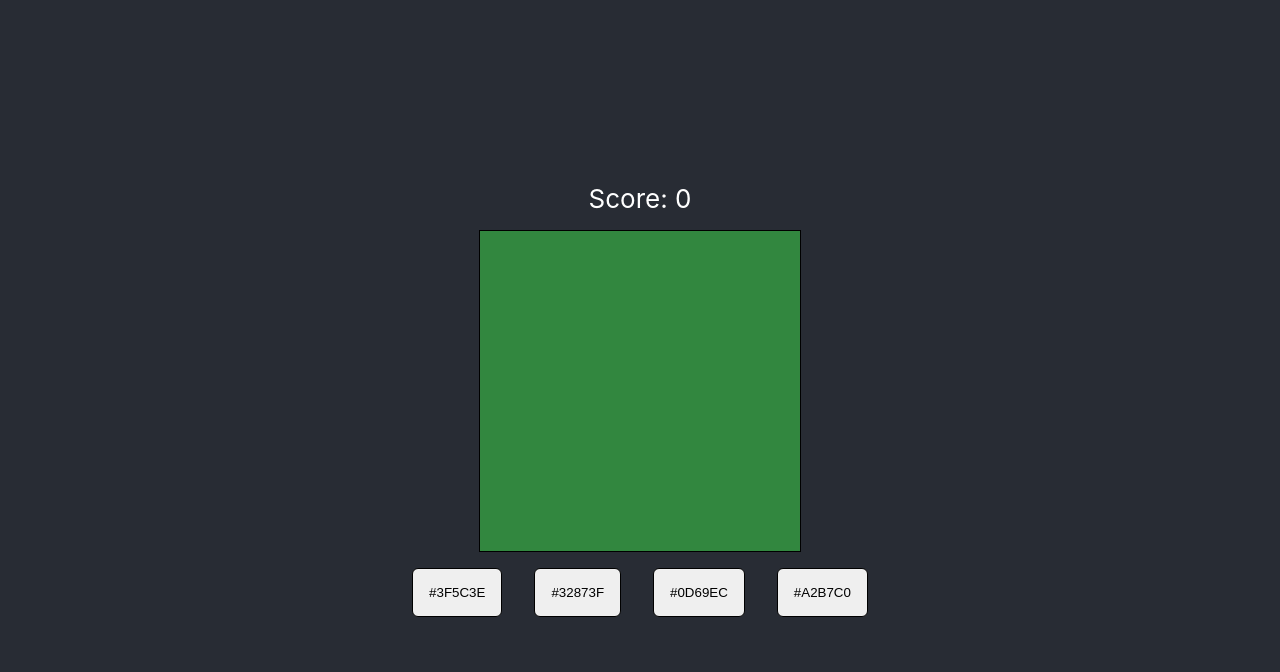
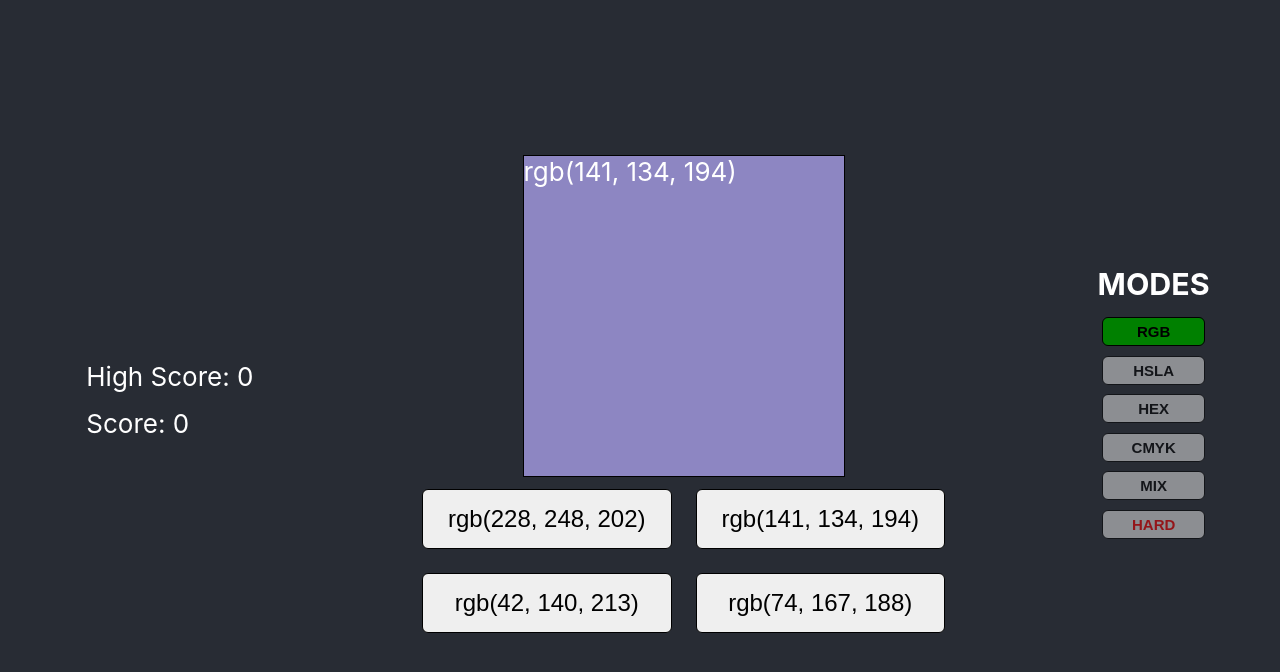
Before and after one commit to Butterski/color-game, a React (Create React App) app: page / in a window 1280 px wide. Shown: the top 672 px of the page. Built offline with nearby package versions, Linux system fonts and the light colour scheme.

Commit message:
new update

```diff
--- a/src/App.css
+++ b/src/App.css
@@ -2,14 +2,11 @@
   background-color: #282c34;
   min-height: 100vh;
   display: flex;
-  flex-direction: column;
+  flex-direction: row;
   align-items: center;
-  justify-content: center;
+  justify-content: space-around;
   font-size: calc(10px + 2vmin);
   color: white;
-}
-.App button{
-  margin: 1rem;
 }
 .score-board{
   margin: 1rem;
@@ -19,11 +16,39 @@
   height: 20rem;
   border: 1px solid black
 }
-button{
-  padding: 1rem;
+.game-container{
+  display: flex;
+  flex-direction: column;
+  align-items: center;
+}
+.game-button{
+  padding: 15px;
+  padding-inline: 25px;
+  margin: .75rem;
   border: 1px solid black;
   border-radius: 0.375rem;
+  font-size: 24px;
 }
-button:hover{
+.game-button:hover{
   background: darkgray;
 }
+.buttons-container{
+  display: grid;
+  grid-template-columns: auto 2fr;
+}
+.modes-buttons{
+  display: flex;
+  flex-direction: column;
+}
+.mode-button{
+  padding: 5px;
+  padding-inline: 25px;
+  margin: .3rem;
+  border: 1px solid black;
+  border-radius: 0.375rem;
+  font-size: 15px;
+  font-weight: 600;
+}
+h3{
+  margin-block: 10px;
+}
--- a/src/App.tsx
+++ b/src/App.tsx
@@ -1,62 +1,115 @@
 import React, { useEffect, useState } from "react";
 import "./App.css";
+import { generateRandomColorCMYK, generateRandomColorHex, generateRandomColorHsla, generateRandomColorRGB } from './scripts/colorGenerators'
 
 const App = () => {
+  // const [hardModeOn, setHardModeOn] = useState<boolean>(false)
+  const [activeMode, setActiveMode] = useState<string>('rgb')
   const [goodColor, setGoodColor] = useState<string>("");
   const [colors, setColors] = useState<any>();
   const [score, setScore] = useState<number>(0);
-
-  function rgbToHex(r: number, g: number, b: number) {
-    return "#" + ((1 << 24) | (r << 16) | (g << 8) | b).toString(16).slice(1);
-  }
-
-  function generateRandomColorHex() {
-    var arr = [];
-    for (var i = 0; i < 3; i++) {
-      arr.push(Math.floor(Math.random() * 256));
-    }
-    return (rgbToHex(arr[0], arr[1], arr[2])).toUpperCase();
-  }
+  const [topScore, setTopScore] = useState<number>(0);
+  const [scoreColor, setScoreColor] = useState<string>("white");
 
   function setupGame() {
     let colours = [];
+    switch (activeMode) {
+      case 'rgb':
         for (var i = 0; i < 4; i++) {
+          colours.push(generateRandomColorRGB());
+        }
+        break;
+      case 'hsla':
+        for (var j = 0; j < 4; j++) {
+          colours.push(generateRandomColorHsla());
+        }
+        break;
+      case 'hex':
+        for (var k = 0; k < 4; k++) {
           colours.push(generateRandomColorHex());
         }
-    setGoodColor(colours[Math.floor(Math.random() * 4)]);
+        break;
+      case 'cmyk':
+        for (var l = 0; l < 4; l++) {
+          colours.push(generateRandomColorCMYK());
+        }
+        break;
+      case 'mix':
+        colours.push(generateRandomColorRGB());
+        colours.push(generateRandomColorHsla());
+        colours.push(generateRandomColorHex());
+        colours.push(generateRandomColorCMYK());
+        break;
+      case 'hard':
+        for (var m = 0; m < 2; m++) {
+        colours.push(generateRandomColorRGB());
+        colours.push(generateRandomColorHsla());
+        colours.push(generateRandomColorHex());
+        colours.push(generateRandomColorCMYK());
+        }
+        colours.sort()
+        break;
+
+      default:
+        break;
+    }
+
+    setGoodColor(colours[Math.floor(Math.random() * colours.length)]);
     setColors(colours);
   }
 
   function colorPick(color: string) {
     if (color === goodColor) {
       setScore(score + 1);
+      setScoreColor("green");
       setupGame();
     } else {
+      score > topScore && setTopScore(score);
+      setScoreColor("red");
       setScore(0);
       setupGame();
     }
   }
 
   useEffect(() => {
-    setupGame();
-  }, []);
+    setupGame()
+  }, [activeMode])
+
 
   return (
     <div className="App">
-      <div className="score-board">Score: {score}</div>
+      <div>
+        <div className="score-board">High Score: {topScore}</div>
+        <div className="score-board" style={{ color: scoreColor }}>
+          Score: {score}
+        </div>
+      </div>
+      <div className="game-container">
         <div className="color-square" style={{ background: goodColor }}>
-        {/* {goodColor} */}
+          {goodColor}
         </div>
-      <div>
+        <div className="buttons-container">
           {colors?.map((value: any, index: number) => {
             return (
-            <button key={index} onClick={() => colorPick(value)}>
+              <button key={index} onClick={() => colorPick(value)} className="game-button">
                 {value}
               </button>
             );
           })}
         </div>
       </div>
+      <div>
+        <h3>MODES</h3>
+        <div className="modes-buttons">
+          <button className="mode-button" onClick={()=> setActiveMode('rgb')} style={activeMode === 'rgb' ? {background: 'green'} : {opacity: .5}}>RGB</button>
+          <button className="mode-button" onClick={()=> setActiveMode('hsla')} style={activeMode === 'hsla' ? {background: 'green'} : {opacity: .5}}>HSLA</button>
+          <button className="mode-button" onClick={()=> setActiveMode('hex')} style={activeMode === 'hex' ? {background: 'green'} : {opacity: .5}}>HEX</button>
+          <button className="mode-button" onClick={()=> setActiveMode('cmyk')} style={activeMode === 'cmyk' ? {background: 'green'} : {opacity: .5}}>CMYK</button>
+          <button className="mode-button" onClick={()=> setActiveMode('mix')} style={activeMode === 'mix' ? {background: 'green'} : {opacity: .5}}>MIX</button>
+          <button className="mode-button" onClick={()=> setActiveMode('hard')} style={activeMode === 'hard' ? {background: 'green', color: 'red'} : {opacity: .5, color:'red'}}>HARD</button>
+        </div>
+      </div>
+    </div>
   );
 };
 
--- /dev/null
+++ b/src/scripts/colorGenerators.tsx
@@ -0,0 +1,36 @@
+function rgbToHex(r: number, g: number, b: number) {
+  return "#" + ((1 << 24) | (r << 16) | (g << 8) | b).toString(16).slice(1);
+}
+
+export function generateRandomColorRGB() {
+  var arr = [];
+  for (var i = 0; i < 3; i++) {
+    arr.push(Math.floor(Math.random() * 256));
+  }
+  return `rgb(${arr[0]}, ${arr[1]}, ${arr[2]})`;
+}
+
+export function generateRandomColorHex() {
+  var arr = [];
+  for (var i = 0; i < 3; i++) {
+    arr.push(Math.floor(Math.random() * 256));
+  }
+  return rgbToHex(arr[0], arr[1], arr[2]).toUpperCase();
+}
+
+export function generateRandomColorHsla() {
+  var arr = [];
+  arr.push(Math.floor(Math.random() * 256));
+  arr.push(Math.floor(Math.random() * 101));
+  arr.push(Math.floor(Math.random() * 101));
+  arr.push((Math.random() * 0.7 + 0.3).toFixed(1));
+  return `hsla(${arr[0]}, ${arr[1]}%, ${arr[2]}%, ${arr[3]})`;
+}
+
+export function generateRandomColorCMYK() {
+  var arr = [];
+  for (var i = 0; i < 4; i++) {
+    arr.push(Math.floor(Math.random() * 101));
+  }
+  return `cmyk(${arr[0]}%, ${arr[1]}%, ${arr[2]}%, ${arr[3]}%)`;
+}
```
Also changed, not shown: public/index.html (+0 -23 lines). Lines whose indentation alone changed are shown as unchanged.
